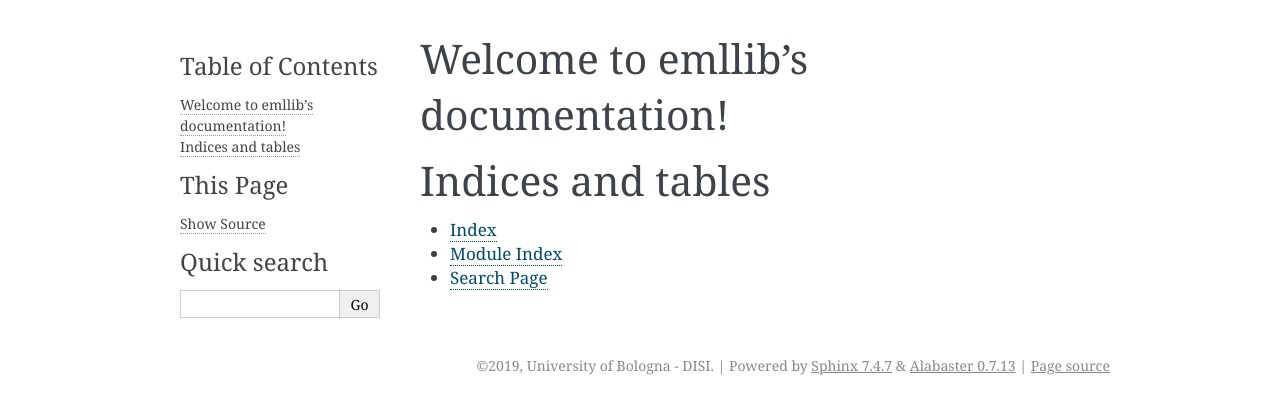
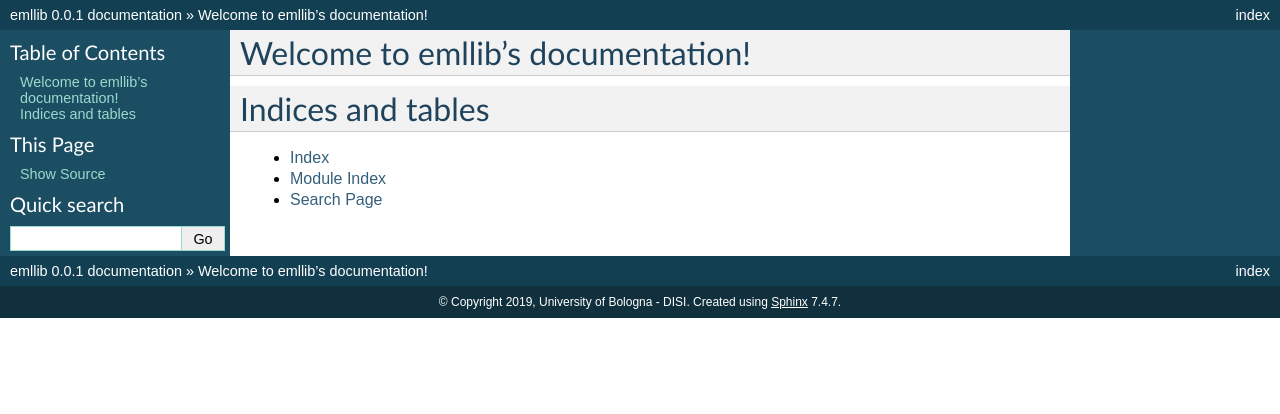
Before and after one commit to emlopt/emllib, a Sphinx documentation site: the page built from docs/source/index.rst, in a window 1280 px wide. Shown: the top 414 px of the page. Built offline with Sphinx 7.4.7, drawn with Linux system fonts in a browser that asks for light colours.

Commit message:
added autodoc extension

```diff
--- a/docs/source/conf.py
+++ b/docs/source/conf.py
@@ -30,8 +30,8 @@
 # Add any Sphinx extension module names here, as strings. They can be
 # extensions coming with Sphinx (named 'sphinx.ext.*') or your custom
 # ones.
-extensions = [
-]
+extensions = ['sphinx.ext.autodoc',
+              'sphinx.ext.mathjax',]
 
 # Add any paths that contain templates here, relative to this directory.
 templates_path = ['_templates']
@@ -47,7 +47,7 @@
 # The theme to use for HTML and HTML Help pages.  See the documentation for
 # a list of builtin themes.
 #
-html_theme = 'alabaster'
+html_theme = 'default'
 
 # Add any paths that contain custom static files (such as style sheets) here,
 # relative to this directory. They are copied after the builtin static files,
```
